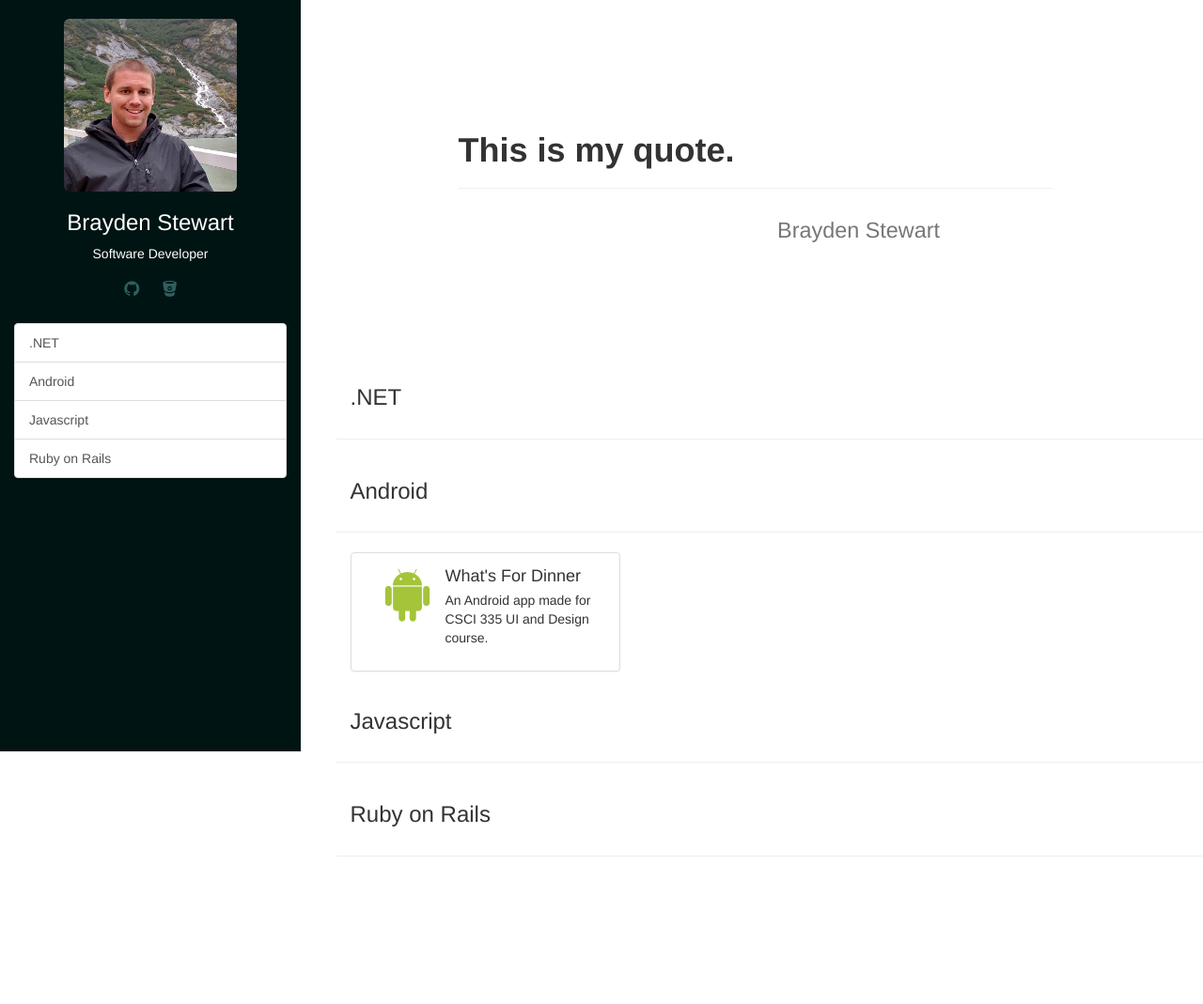
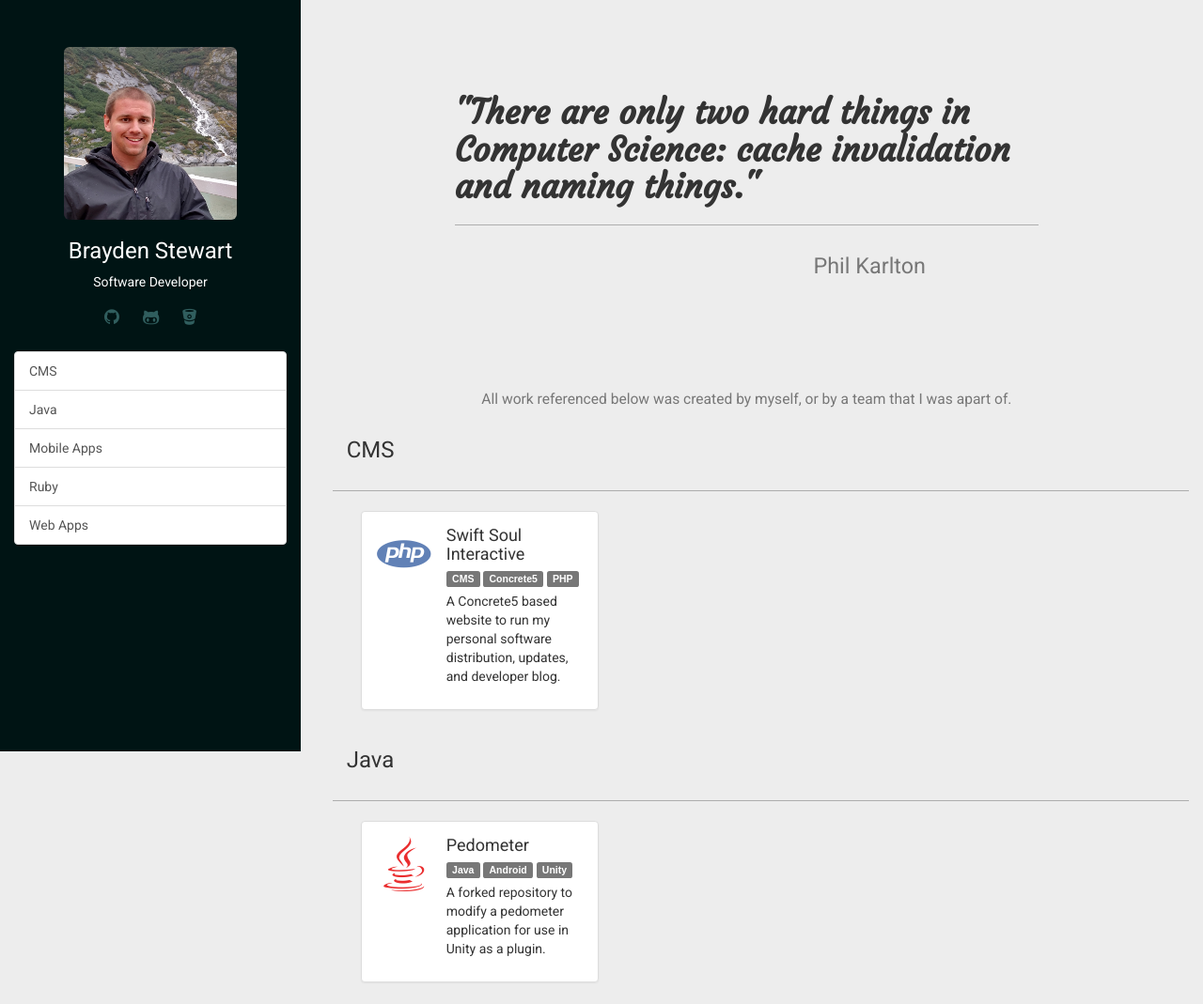
Before and after one commit to B-Stewart/portfolio-knockoutjs, a plain HTML site: page index.html in a window 1280 px wide. Shown: the top 1069 px of the page at 94% size. Before the commit the page ends 934 px from the top, so only its background shows below. Drawn offline with Linux system fonts and the light colour scheme.

Commit message:
Finished the core project.

```diff
--- a/css/styles.css
+++ b/css/styles.css
@@ -1,10 +1,51 @@
+/* Mobile Only Specs */
+@media(max-width: 991px) {
+  body { font-size: 2.8rem; }
+  h1 { font-size: 6rem; }
+  h3 { font-size: 4.5rem; }
+  h4 { font-size: 3.5rem; }
+  p { font-size: 2.8rem; }
+  .dev-icon { font-size: 10rem; }
+  .tooltip { font-size: 2rem; }
+  .social-icons .fa { font-size: 4rem; }
+  .list-group { text-align: center; }
+}
+
+body {
+  max-width: 100vw;
+  background-color: #ededed;
+  font-family: "Roboto", "Helvetica Neue", Helvetica, Arial, sans-serif;
+}
+
+hr {
+  border-color: #adadad;
+}
+
+.main {
+  padding-bottom: 50vh;
+}
+
+.row-fix {
+  margin-right: 0;
+}
+
+.no-right {
+  padding-right: 0;
+}
+
 .sidebar {
-  position: fixed;
-  overflow-y: auto;
-  height: 100vh;
-  padding-top: 2rem;
+  padding-top: 5rem;
   background-color: #001414;
   color: #305E5E;
+  padding-bottom: 2.5rem;
+}
+
+@media(min-width:992px) {
+  .sidebar {
+    position: fixed;
+    overflow-y: auto;
+    height: 100vh;
+  }
 }
 
 .avatar {
@@ -51,12 +92,23 @@ a.list-group-item {
 }
 
 .quote-box {
-  padding: 12rem 16rem;
+  padding: 8rem 16rem;
 }
 
-.dev-icon {
-  font-size: 6rem;
+.quote-box > .quote {
+  font-family: "Courgette", cursive;
 }
+
+@media(min-width: 992px){
+  .dev-icon {
+    font-size: 6rem;
+  }
+}
+
+.media-left {
+  padding-right: 1.5rem;
+}
+
 
 .panel-item:hover {
   cursor: pointer;
@@ -73,3 +125,19 @@ a.list-group-item {
   text-align: right;
   padding-right: 12rem;
 }
+
+.label-container {
+  margin-bottom: .5rem;
+}
+
+.label {
+  font-family: Arial, Helvetica, sans-serif;
+}
+
+.tooltip.in {
+  opacity: 1;
+}
+
+.note {
+  text-align: center;
+}
--- a/index.html
+++ b/index.html
@@ -12,6 +12,7 @@
   <link rel="stylesheet" href="lib/bootstrap-3.3.7/css/bootstrap-theme.min.css">
   <link rel="stylesheet" href="lib/font-awesome-4.7.0/css/font-awesome.min.css">
   <link rel="stylesheet" href="lib/devicons/devicon.min.css">
+  <link href="https://fonts.googleapis.com/css?family=Courgette|Roboto" rel="stylesheet">
 
   <link rel="stylesheet" href="css/styles.css">
 
@@ -26,8 +27,8 @@
 </head>
 
 <body data-spy="scroll" data-target=".sidebar">
-  <div class="row">
-    <div class="col-md-3">
+  <div class="row row-fix">
+    <div class="col-md-3 col-xs-12 no-right">
       <div class="col-md-3 sidebar">
         <div class="avatar">
           <img src="assets/img/avatar.png" class="img-rounded">
@@ -40,7 +41,7 @@
 
         <div class="social-icons">
           <div class="btn-group" role="toolbar" data-bind="foreach: socialLinks">
-              <a class="btn" data-bind="attr: { href: link }" target="_blank">
+              <a class="btn" data-bind="attr: { href: link, title: tooltip }" target="_blank" data-toggle="tooltip">
                 <i class="fa fa-lg" data-bind="css: icon" aria-hidden="true"></i>
               </a>
           </div>
@@ -52,26 +53,32 @@
 
       </div>
     </div>
-    <div class="col-md-9">
+    <div class="col-md-9 col-xs-12 main">
       <div id="quote" class="col-xs-12 quote-box">
-        <h1><strong data-bind="text: quote.content"></strong></h1>
+        <h1 class="quote"><strong data-bind="text: quote.content"></strong></h1>
         <hr />
         <h1 class="author"><small data-bind="text: quote.author"></small>
       </div>
+
+      <div class="col-xs-12 note">
+        <h3><small>All work referenced below was created by myself, or by a team that I was apart of.</small></h3>
+      </div>
+
       <div class="col-xs-12" data-bind="foreach: categories">
         <div class="col-xs-12" data-bind="attr: {id: reference}">
           <h3 class="col-xs-12" data-bind="text: name"></h3>
           <hr class="col-xs-12" />
           <div class="col-xs-12" data-bind="foreach: projects">
-            <div class="col-md-4 panel panel-default panel-item" data-bind="click: openLink">
+            <div class="col-lg-4 col-md-6">
+              <div class="panel panel-default panel-item" data-bind="click: openLink">
                 <div class="panel-body media">
                   <div class="media-left">
                     <i class="dev-icon colored" data-bind="css: icon"></i>
                   </div>
                   <div class="media-body">
                     <h4 class="media-heading" data-bind="text: name"></h4>
-                  <div>
-                    <span class="label label-default"></span>
+                    <div class="label-container" data-bind="foreach: tags">
+                      <span class="label label-default" data-bind="text: $data"></span>
                     </div>
                     <p data-bind="text: description"></p>
                   </div>
@@ -79,7 +86,7 @@
               </div>
             </div>
           </div>
-
+        </div>
       </div>
     </div>
   </div>
--- a/js/scripts.js
+++ b/js/scripts.js
@@ -1,10 +1,17 @@
-// Class to represent a row in the seat reservations grid
-function SocialLink(icon, link) {
+//Enable Bootstrap tooltips
+$(function () {
+  $('[data-toggle="tooltip"]').tooltip()
+})
+
+//Set up SocialLink Class
+function SocialLink(icon, link, tooltip) {
   var self = this;
   self.icon = icon;
   self.link = link;
+  self.tooltip = tooltip;
 }
 
+//Set up Project Class
 function Project(name, description, tags, icon, link) {
   var self = this;
   self.name = name;
@@ -17,6 +24,7 @@ function Project(name, description, tags, icon, link) {
   }
 }
 
+//Set up Category Class
 function Category(name, reference, projects) {
   var self = this;
   self.name = name;
@@ -29,23 +37,64 @@ function AppViewModel() {
   var self = this;
 
   self.quote = {
-    content: "This is my quote.",
-    author: "Brayden Stewart"
+    content: "\"There are only two hard things in Computer Science: cache invalidation and naming things.\"",
+    author: "Phil Karlton"
   };
 
   self.socialLinks = [
-    new SocialLink("fa-github", "https://github.com/B-Stewart"),
-    new SocialLink("fa-bitbucket", "https://bitbucket.org/B-Stewart/")
+    new SocialLink("fa-github", "https://github.com/B-Stewart", "GitHub Repositories"),
+    new SocialLink("fa-github-alt", "https://gist.github.com/B-Stewart", "GitHub Gists"),
+    new SocialLink("fa-bitbucket", "https://bitbucket.org/B-Stewart/", "BitBucket Repositories")
   ];
 
   self.categories = [
-    new Category("Android", "android", [
+    new Category("Mobile Apps", "mobileapps", [
+
       new Project("What's For Dinner", "An Android app made for CSCI 335 UI and Design course.",
-        ["Java"], "devicon-android-plain", "https://bitbucket.org/B-Stewart/whats-for-dinner"),
+        ["Java", "Android"], "devicon-android-plain", "https://bitbucket.org/B-Stewart/whats-for-dinner"),
+
+      new Project("Kids' Vacation Countdown", "A published mobile app developed using Ionic 2. Designed to get kids excited for their vacations.",
+        ["Ionic", "Android", "iOS", "Angular.JS", "TypeScript", "SASS"], "devicon-typescript-plain", "http://www.swiftsoulinteractive.com/index.php/apps/kids-vacation-countdown"),
+
     ]),
-    new Category("Javascript", "javascript", []),
-    new Category(".NET", "dotnet", []),
-    new Category("Ruby on Rails", "rubyonrails", [])
+
+
+    new Category("Web Apps", "webapps", [
+
+      new Project("Fixed Data Challenge", "A React.JS coding challenge entry to showcase a specified table component.",
+        ["Javascript", "React.JS", "HTML", "CSS"], "devicon-react-plain", "https://github.com/B-Stewart/react-fixed-data-challenge"),
+
+      new Project("Portfolio", "The page you are viewing right now. This is a minimalistic web page to show off my projects and learn Knockout.JS",
+        ["Javascript", "Knockout.JS", "HTML", "CSS", "Bootstrap"], "devicon-javascript-plain", "https://github.com/B-Stewart/portfolio-knockoutjs"),
+
+      new Project("MEAN Boilerplate", "A Mongo, Express, Angular, Node based boilerplate for future API heavy projects.",
+        ["Javascript", "MongoDB", "Express.JS", "Angular.JS", "Node.JS", "JSON", "API"], "devicon-nodejs-plain", "https://github.com/B-Stewart/portfolio-knockoutjs"),
+
+      new Project("Worship Better", "Website designed for church music leaders. Built with the team of Worship Resource Media using React.JS and Ruby on Rails.",
+        ["Javascript", "Ruby on Rails", "React.JS", "Node.JS"], "devicon-rails-plain", "https://www.worshipbetter.com/"),
+
+    ]),
+
+    new Category("Java", "java", [
+
+      new Project("Pedometer", "A forked repository to modify a pedometer application for use in Unity as a plugin.",
+        ["Java", "Android", "Unity"], "devicon-java-plain", "https://bitbucket.org/B-Stewart/pedometer"),
+
+    ]),
+
+    new Category("Ruby", "ruby", [
+
+      new Project("GitHub Archive Challenge", "A submission for GitHub Archive Challenge written in Ruby.",
+        ["Ruby"], "devicon-ruby-plain", "https://gist.github.com/B-Stewart/30e449f0c51f38248c90f1db3bd597ed"),
+
+    ]),
+
+    new Category("CMS", "cms", [
+
+      new Project("Swift Soul Interactive", "A Concrete5 based website to run my personal software distribution, updates, and developer blog.",
+        ["CMS", "Concrete5", "PHP"], "devicon-php-plain", "http://www.swiftsoulinteractive.com/"),
+
+    ])
   ];
 
   //Sort categories by alphabet
@@ -59,5 +108,5 @@ function AppViewModel() {
   })
 
 }
-
+//Apply knockout bindings
 ko.applyBindings(new AppViewModel());
```
Also changed, not shown: README.md. Lines whose indentation alone changed are shown as unchanged.
